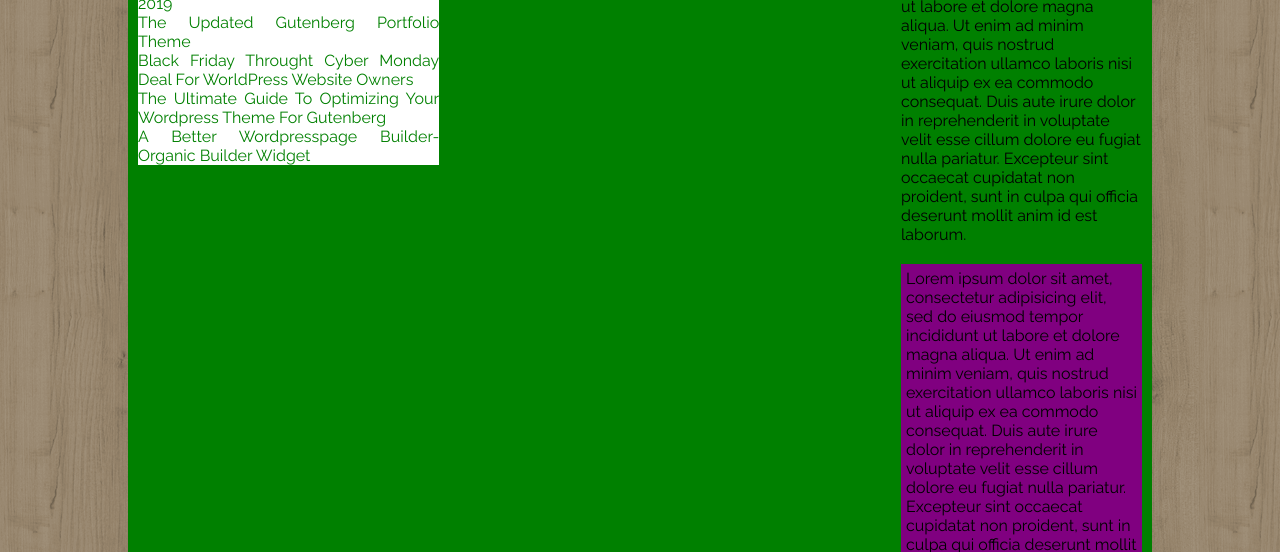
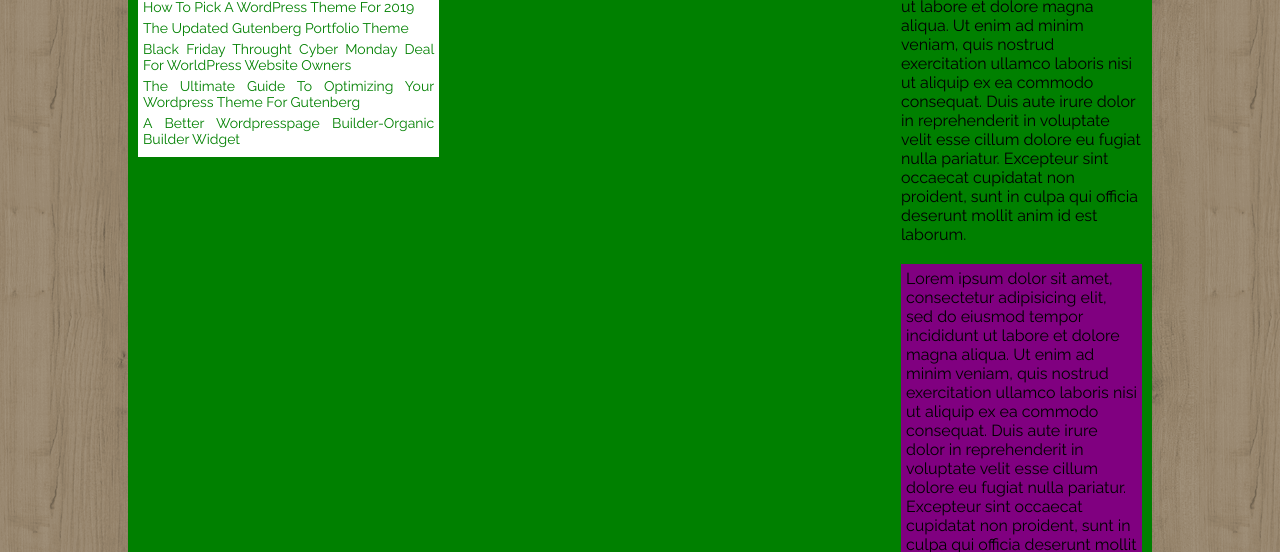
Before and after one commit to manuelatrotta/htmlcss-wp, a plain HTML site: page index.html in a window 1280 px wide. Shown: the part 548-1100 px from the top of the page. Drawn offline with Linux system fonts and the light colour scheme.

Commit message:
insert rss

```diff
--- a/css/style.css
+++ b/css/style.css
@@ -78,7 +78,9 @@ main::after{
 .col-left{
   background-color: white;
   width: 30%;
+  padding: 5px;
   margin-bottom: 5%;
+
 }
 #colh3{
   color: #504741;
@@ -86,11 +88,14 @@ main::after{
   font-weight: 400;
   text-shadow: 1px 1px #000000;
 }
-.col-left nav ul{
+.menu{
   list-style: none;
 }
-.col-left nav ul li {
+
+.menu li {
+  margin-bottom: 5px;
   color: green;
+  font-size: 14px;
   text-align:justify;
   text-transform: capitalize;
 }
--- a/index.html
+++ b/index.html
@@ -3,6 +3,7 @@
   <head>
     <meta charset="utf-8">
     <link href="https://fonts.googleapis.com/css?family=Raleway:400,700&display=swap" rel="stylesheet">
+    <link rel="stylesheet" href="https://cdnjs.cloudflare.com/ajax/libs/font-awesome/5.11.2/css/all.min.css">
     <title>struttura-wp</title>
     <link rel="stylesheet" href="css/style.css">
   </head>
@@ -31,8 +32,9 @@
     <main>
       <div class="float-left col-left">
         <h3 id="colh3">Organic Themes</h3>
+        <i class="far fa-rss-square"></i>
         <nav>
-          <ul>
+          <ul class="menu">
             <li>how to pick a WordPress theme for 2019</li>
             <li>The Updated Gutenberg Portfolio Theme</li>
             <li>Black Friday Throught Cyber Monday Deal For WorldPress Website Owners</li>
```
